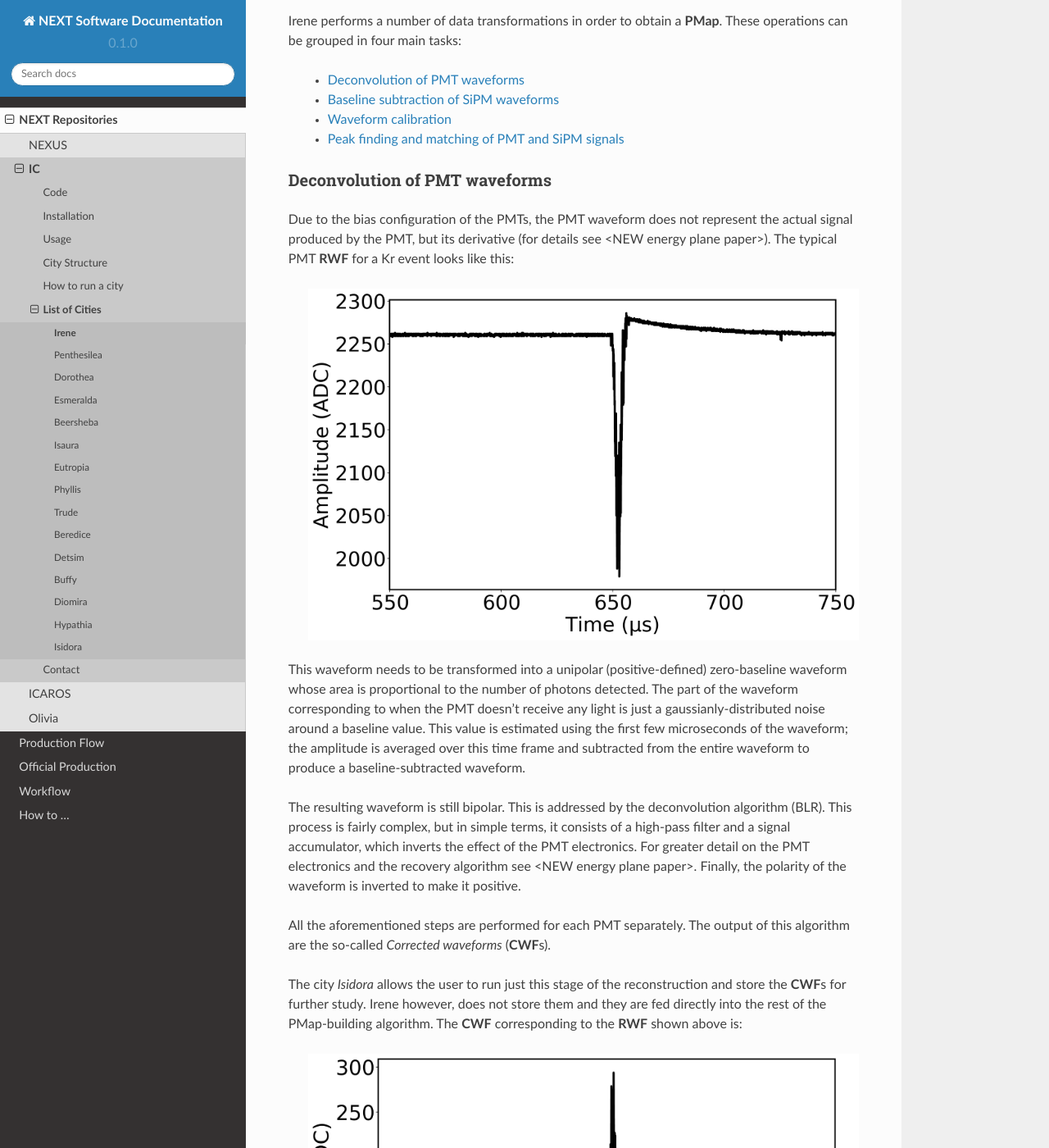
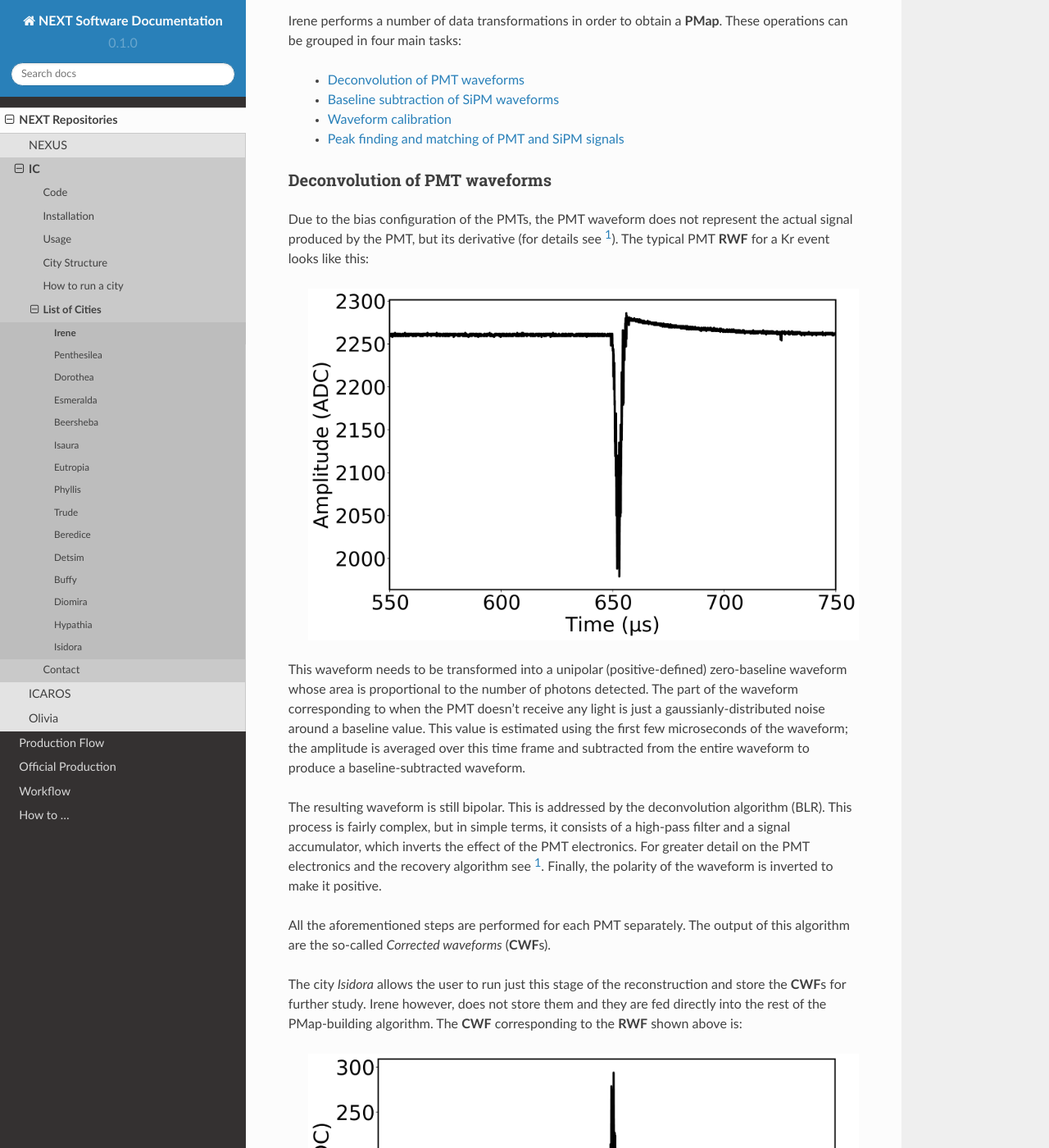
Before and after one commit to next-exp/sw-docs, a Sphinx documentation site: the page built from docs/source/irene.rst, in a window 1280 px wide and 1400 px high, scrolled down 1562 px. Shown: the whole window at 82% size. Built offline with Sphinx 7.4.7 and the Read the Docs theme 2.0.0, drawn with Linux system fonts in a browser that asks for light colours; some of the changed text lies outside the part shown.

Commit message:
Add references to energy plane paper

```diff
--- a/docs/source/irene.rst
+++ b/docs/source/irene.rst
@@ -114,14 +114,14 @@ Irene performs a number of data transformations in order to obtain a **PMap**. T
 Deconvolution of PMT waveforms
 ::::::::::::::::::::::::::::::
 
-Due to the bias configuration of the PMTs, the PMT waveform does not represent the actual signal produced by the PMT, but its derivative (for details see <NEW energy plane paper>). The typical PMT **RWF** for a Kr event looks like this:
+Due to the bias configuration of the PMTs, the PMT waveform does not represent the actual signal produced by the PMT, but its derivative (for details see [1]_). The typical PMT **RWF** for a Kr event looks like this:
 
  .. image:: images/irene/pmt_rwf.png
    :width: 850
 
 This waveform needs to be transformed into a unipolar (positive-defined) zero-baseline waveform whose area is proportional to the number of photons detected. The part of the waveform corresponding to when the PMT doesn't receive any light is just a gaussianly-distributed noise around a baseline value. This value is estimated using the first few microseconds of the waveform; the amplitude is averaged over this time frame and subtracted from the entire waveform to produce a baseline-subtracted waveform.
 
-The resulting waveform is still bipolar. This is addressed by the deconvolution algorithm (BLR). This process is fairly complex, but in simple terms, it consists of a high-pass filter and a signal accumulator, which inverts the effect of the PMT electronics. For greater detail on the PMT electronics and the recovery algorithm see <NEW energy plane paper>. Finally, the polarity of the waveform is inverted to make it positive.
+The resulting waveform is still bipolar. This is addressed by the deconvolution algorithm (BLR). This process is fairly complex, but in simple terms, it consists of a high-pass filter and a signal accumulator, which inverts the effect of the PMT electronics. For greater detail on the PMT electronics and the recovery algorithm see [1]_. Finally, the polarity of the waveform is inverted to make it positive.
 
 All the aforementioned steps are performed for each PMT separately. The output of this algorithm are the so-called *Corrected waveforms* (**CWF**\ s).
 
@@ -187,7 +187,7 @@ Finally all peaks are stored in a single ``PMap`` object. A ``PMap`` contains a
 
 These data are stored in an hdf5 file in 5 separate tables under a common group ``PMAPS``. See the :ref:`output <Irene output>` section for a full description.
 
-
+ .. [1] `The electronics of the energy plane of the NEXT-White detector <https://arxiv.org/pdf/1805.08636.pdf>`_
  .. [#] The waveform at this point is in ADC, therefore, they are integer values.
  .. [#] The noise in the PMT waveforms is gaussianly distributed around the baseline with a standard deviation :math:`\sigma_{PMT}`. Assuming similar values of :math:`\sigma_{PMT}`, the addition of the PMT waveforms results in a waveform with a standard deviation :math:`\sqrt{n_{PMT}}\ \sigma_{PMT}`. However, the signal increases linearly with the number of sensors and therefore the signal-to-noise ratio improves as :math:`\sqrt{n_{PMT}}`
  .. [#] These two thresholds together reduce the data stored by a factor ~100.
```
